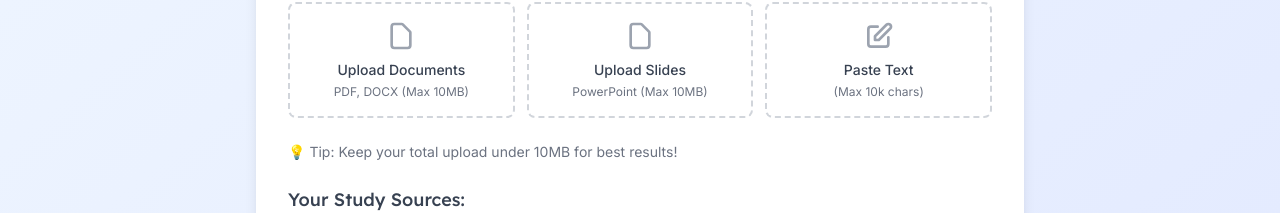
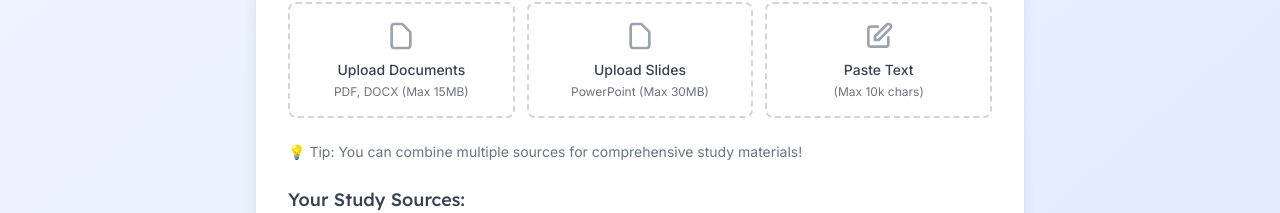
Before and after one commit to alvagarciia/learnflow-ai, a React (Vite) app in the folder frontend/: page / in a window 1280 px wide. Shown: the part 298-511 px from the top of the page. Built offline with nearby package versions, Linux system fonts and the light colour scheme; no server answers.

Commit message:
Revert "fix input limits checking"
This reverts commit 51bb6e7d32b625be3a326ce3dbb7649651045d2b.

```diff
--- a/frontend/src/components/InputForm.tsx
+++ b/frontend/src/components/InputForm.tsx
@@ -45,27 +45,14 @@ export default function InputForm({ onSubmit }: InputFormProps) {
   });
 
   const validateFile = (file: File, type: 'pdf-doc' | 'ppt'): string | null => {
-    const maxIndividualSize = 10 * 1024 * 1024; // 10MB per file
-    const maxTotalSize = 15 * 1024 * 1024; // 15MB total
+    const maxSize = type === 'pdf-doc' ? 15 * 1024 * 1024 : 30 * 1024 * 1024;
 
-    // Check individual file size
-    if (file.size > maxIndividualSize) {
-      return `File too large. Maximum size per file: ${maxIndividualSize / (1024 * 1024)}MB`;
+    if (file.size > maxSize) {
+      return `File too large. Maximum size: ${maxSize / (1024 * 1024)}MB`;
     }
 
-    // Check maximum number of files
     if (documents.length >= 5) {
       return 'Maximum 5 documents allowed';
-    }
-
-    // Check total size including this new file
-    const currentTotalSize = documents.reduce((sum, doc) => sum + (doc.file?.size || 0), 0);
-    const newTotalSize = currentTotalSize + file.size;
-
-    if (newTotalSize > maxTotalSize) {
-      const currentSizeMB = (currentTotalSize / (1024 * 1024)).toFixed(1);
-      const maxSizeMB = (maxTotalSize / (1024 * 1024)).toFixed(0);
-      return `Total file size would exceed ${maxSizeMB}MB limit. Current total: ${currentSizeMB}MB`;
     }
 
     return null;
@@ -236,7 +223,7 @@ export default function InputForm({ onSubmit }: InputFormProps) {
                   <path strokeLinecap="round" strokeLinejoin="round" strokeWidth={2} d="M7 21h10a2 2 0 002-2V9.414a1 1 0 00-.293-.707l-5.414-5.414A1 1 0 0012.586 3H7a2 2 0 00-2 2v14a2 2 0 002 2z" />
                 </svg>
                 <span className="text-sm font-medium text-gray-700">Upload Documents</span>
-                <span className="text-xs text-gray-500 mt-1">PDF, DOCX (Max 10MB)</span>
+                <span className="text-xs text-gray-500 mt-1">PDF, DOCX (Max 15MB)</span>
               </button>
 
               <button
@@ -249,7 +236,7 @@ export default function InputForm({ onSubmit }: InputFormProps) {
                   <path strokeLinecap="round" strokeLinejoin="round" strokeWidth={2} d="M7 21h10a2 2 0 002-2V9.414a1 1 0 00-.293-.707l-5.414-5.414A1 1 0 0012.586 3H7a2 2 0 00-2 2v14a2 2 0 002 2z" />
                 </svg>
                 <span className="text-sm font-medium text-gray-700">Upload Slides</span>
-                <span className="text-xs text-gray-500 mt-1">PowerPoint (Max 10MB)</span>
+                <span className="text-xs text-gray-500 mt-1">PowerPoint (Max 30MB)</span>
               </button>
 
               <button
@@ -283,7 +270,7 @@ export default function InputForm({ onSubmit }: InputFormProps) {
           </div>
 
           <div className="text-sm text-gray-500">
-            <p>💡 Tip: Keep your total upload under 10MB for best results!</p>
+            <p>💡 Tip: You can combine multiple sources for comprehensive study materials!</p>
           </div>
 
           <div>
```
